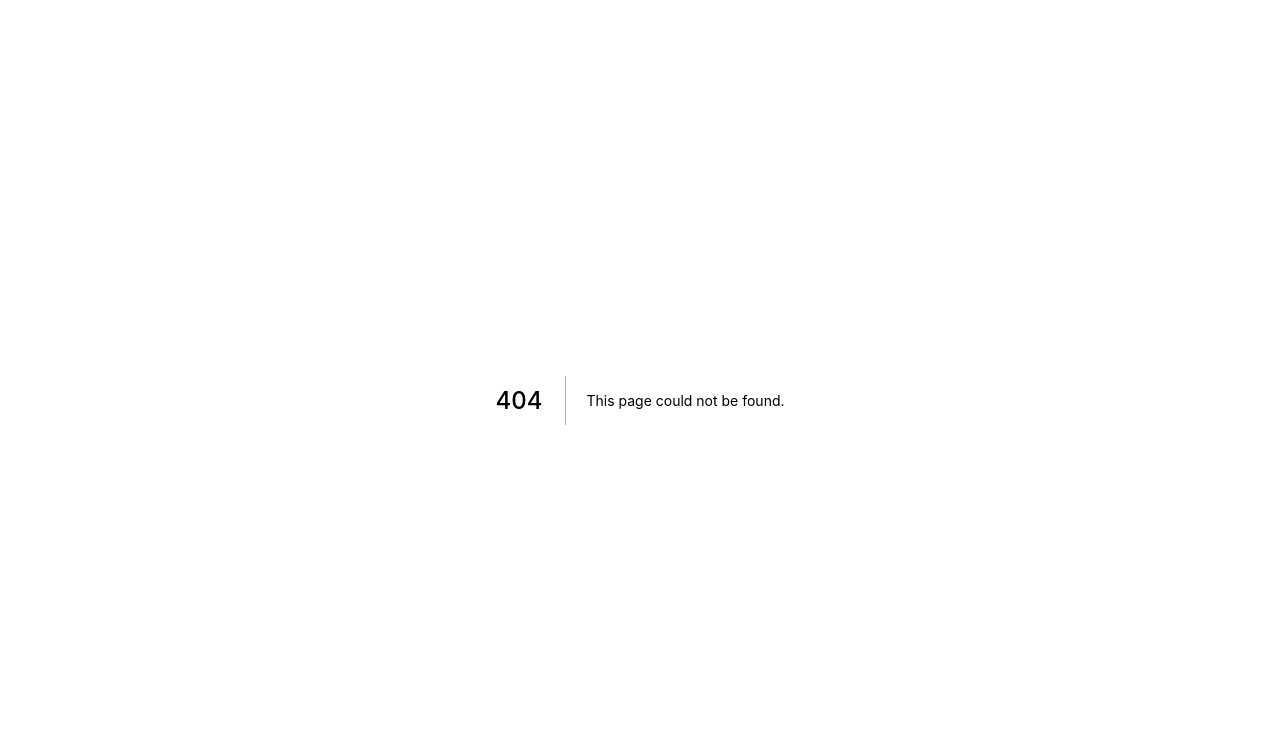
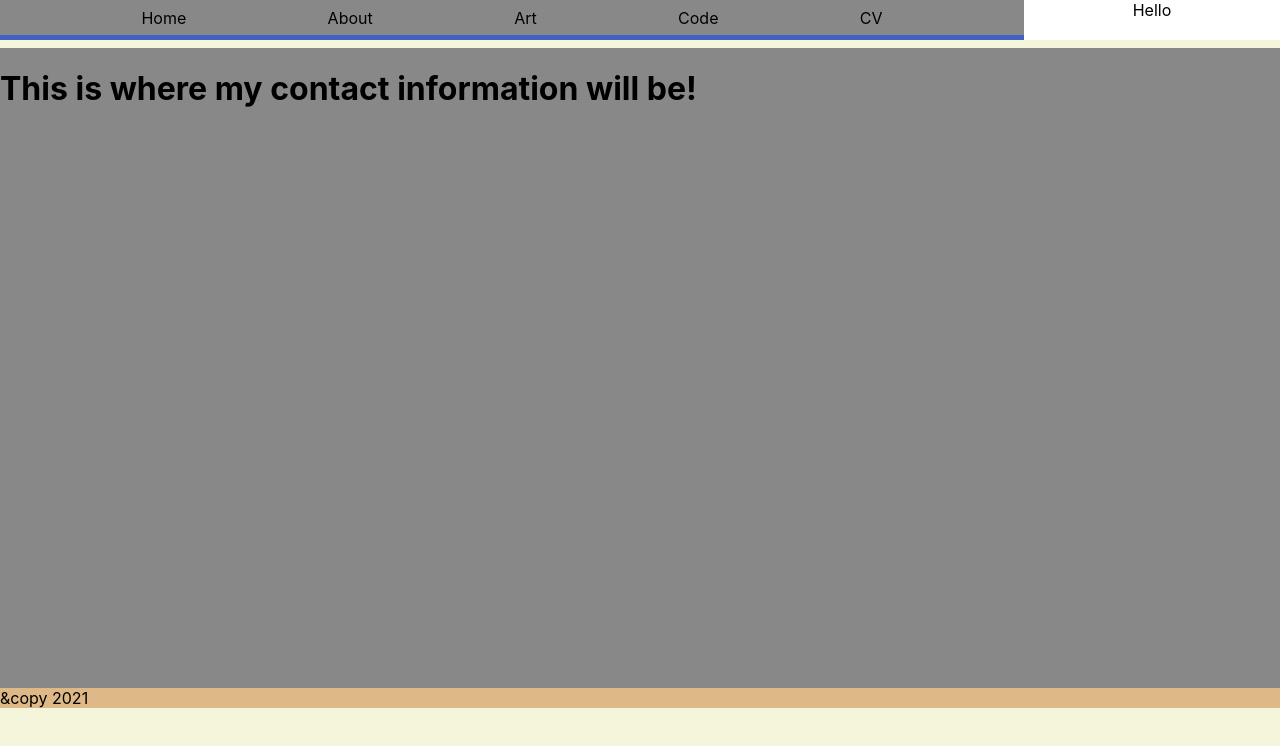
Before and after one commit to MiscLG/MiscLG.github.io, a Next.js app: page /about in a window 1280 px wide. Before the commit this address had no page. Shown: the top 746 px of the page. Built offline with nearby package versions, Linux system fonts and the light colour scheme.

Commit message:
created skeleton for the website

```diff
--- /dev/null
+++ b/components/NavBar.tsx
@@ -0,0 +1,25 @@
+import {NextPage} from 'next'
+import Link from 'next/link'
+import styles from '../styles/navigation.module.css'
+
+const NavBar:NextPage = () =>{
+  return <div className={styles.nav}>
+    <Link href="/">
+      <a>Home</a>
+    </Link>
+    <Link href="/about">
+      <a>About</a>
+    </Link>
+    <Link href="/art">
+      <a>Art</a>
+    </Link>
+    <Link href="/code">
+      <a>Code</a>
+    </Link>
+    <Link href="/cv">
+      <a>CV</a>
+    </Link>
+  </div>
+}
+
+export default NavBar
--- /dev/null
+++ b/components/layout.tsx
@@ -0,0 +1,27 @@
+import type { NextPage } from 'next'
+import Head from 'next/head'
+import styles from '../styles/layout.module.css'
+import NavBar from './NavBar'
+const Layout:NextPage = ({children}:any) =>{
+  return <div className={styles.container}>
+    <Head>
+        <meta name="description" content="Generated by create next app" />
+        <link rel="icon" href="/favicon.ico" />
+    </Head>
+    <header className={styles.header}>
+      <NavBar/>
+      <div className={styles.buttons}>
+        <a>Hello</a>
+      </div>
+    </header>
+    <main className={styles.main}>
+      {children}
+    </main>
+    <footer className={styles.footer}>
+      &copy 2021
+    </footer>
+
+  </div>
+}
+
+export default Layout
--- /dev/null
+++ b/pages/about.tsx
@@ -0,0 +1,7 @@
+import Layout from '../components/layout'
+export default function AboutPage() {
+  return <Layout>
+    <h1>This is where my contact information will be!</h1>
+
+  </Layout>
+}
--- /dev/null
+++ b/pages/cv.tsx
@@ -0,0 +1,6 @@
+import Layout from '../components/layout'
+export default function CVPage() {
+  return <Layout>
+    <h1>This is where my CV will be!</h1>
+  </Layout>
+}
--- /dev/null
+++ b/styles/layout.module.css
@@ -0,0 +1,28 @@
+.buttons {
+  display: flex;
+  min-width: 20vw;
+  flex-flow: row-reverse nowrap;
+  justify-content: space-around;
+}
+.header {
+  display: flex;
+  flex-flow: row nowrap;
+  justify-content: space-around;
+  min-height: 5vh;
+  margin-bottom: 1vh;
+  background-color: white;
+}
+.main {
+  min-height: 80vh;
+  background-color: #888;
+}
+.footer {
+  background-color: burlywood;
+}
+.container {
+  display: flex;
+  flex-flow: column nowrap;
+  background-color: beige;
+  max-width: 100vw;
+  min-height: 100vh;
+}
--- /dev/null
+++ b/styles/navigation.module.css
@@ -0,0 +1,12 @@
+.nav {
+  min-width: 50vw;
+  background-color: #888;
+  border-bottom: 5px solid #4162c0 /*STRONGBLUE*/;
+  display: flex;
+  flex-flow: row nowrap;
+  width: 100vw;
+  /* margin: 0 auto 2em auto; */
+  align-items: center;
+  align-content: center;
+  justify-content: space-evenly;
+}
```
Also changed, not shown: pages/art.tsx (added, +7 -0 lines), pages/code.tsx (added, +7 -0 lines), pages/index.tsx (+11 -9 lines), next-env.d.ts.
